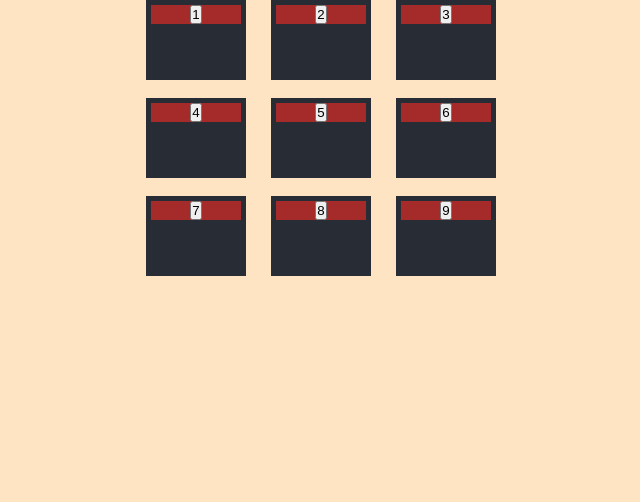
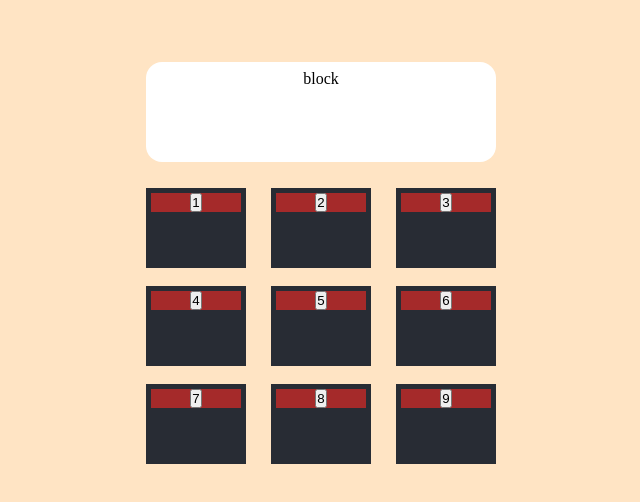
Before and after one commit to SafaaKHADIM/Broken-Calculator, a React (Create React App) app: page / in a window 1280 px wide. Shown: the top 502 px of the page, without its empty margins (319-959 px from the left). Built offline with nearby package versions, Linux system fonts and the light colour scheme.

Commit message:
display box

```diff
--- a/package.json
+++ b/package.json
@@ -3,6 +3,7 @@
   "version": "0.1.0",
   "private": true,
   "dependencies": {
+    "@material-ui/core": "^4.9.11",
     "@testing-library/jest-dom": "^4.2.4",
     "@testing-library/react": "^9.5.0",
     "@testing-library/user-event": "^7.2.1",
--- a/src/App.js
+++ b/src/App.js
@@ -3,10 +3,14 @@ import logo from './logo.svg';
 import './App.css';
 import Board from "./components/Board";
 import Card from "./components/Card";
+import Display from "./components/Display";
 
 function App() {
   return (
       <div className="App">
+          <br/><br/><br/>
+          <Display className="box"></Display>
+          <br/>
         <main className="flexbox">
           <Board id="board-1" className="board">
             <Card id="card-1" className="card" draggable="true" idblock="board-1">
--- /dev/null
+++ b/src/components/Display.js
@@ -0,0 +1,24 @@
+import React, {Component} from 'react';
+import Box from '@material-ui/core/Box';
+
+class Display extends Component {
+    constructor(props) {
+        super(props);
+
+    }
+
+
+    render() {
+        return (
+            <div>
+                <Box width="350px" height="100px" mx="auto" borderRadius={16}  component="span" display="block" p={1} m={1} bgcolor="background.paper">
+                    block
+                </Box>
+            </div>
+        );
+    }
+}
+
+
+
+export default Display;
--- a/src/index.css
+++ b/src/index.css
@@ -6,6 +6,14 @@
 
 body {
   background-color: bisque;
+}
+
+.Display.box {
+
+  width:50px;
+  max-width: 350px;
+  height: 10vh;
+
 }
 
 .flexbox {
```
Also changed, not shown: 1 other file (tests, documents, lock files or other folders).
